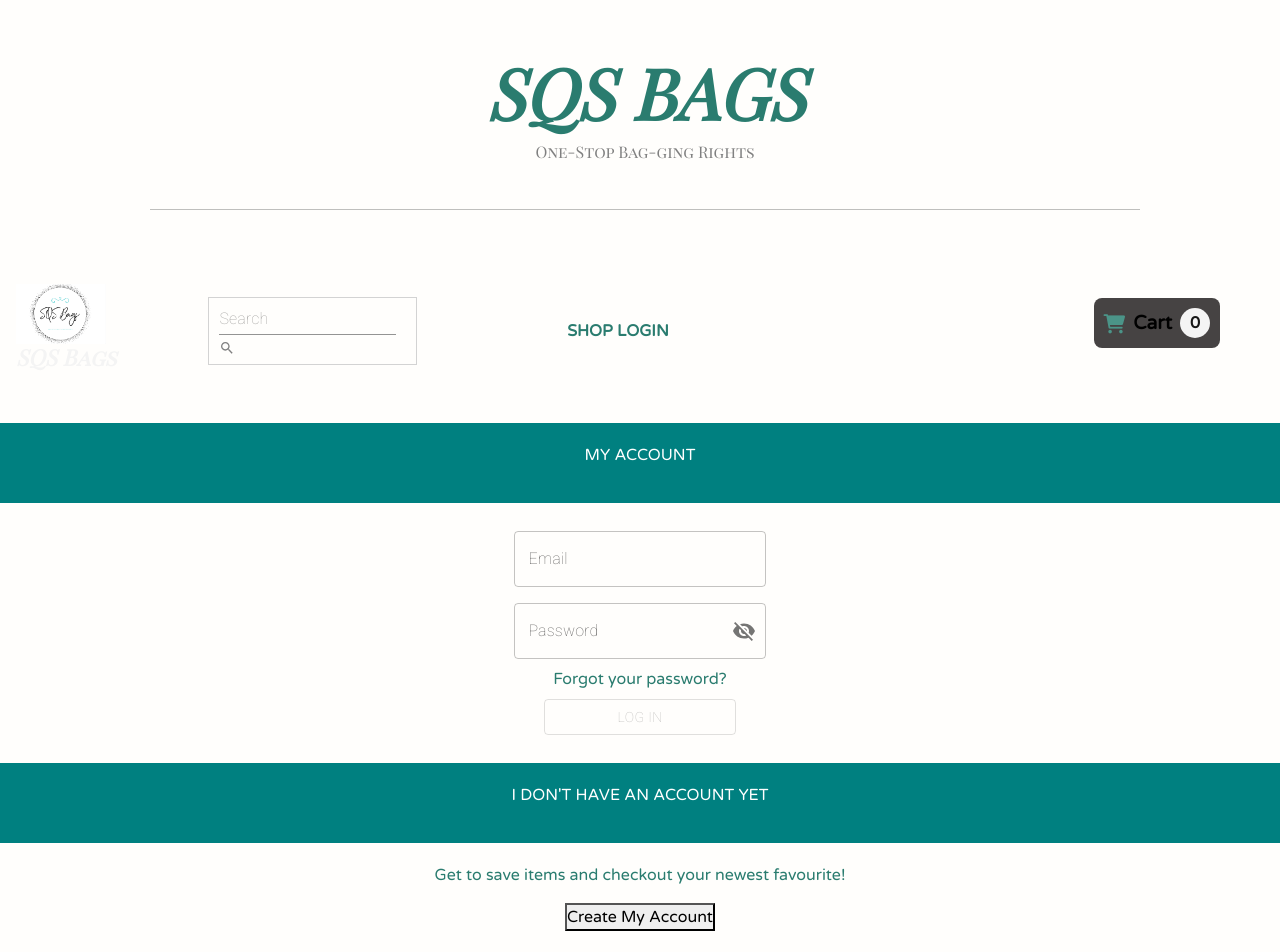
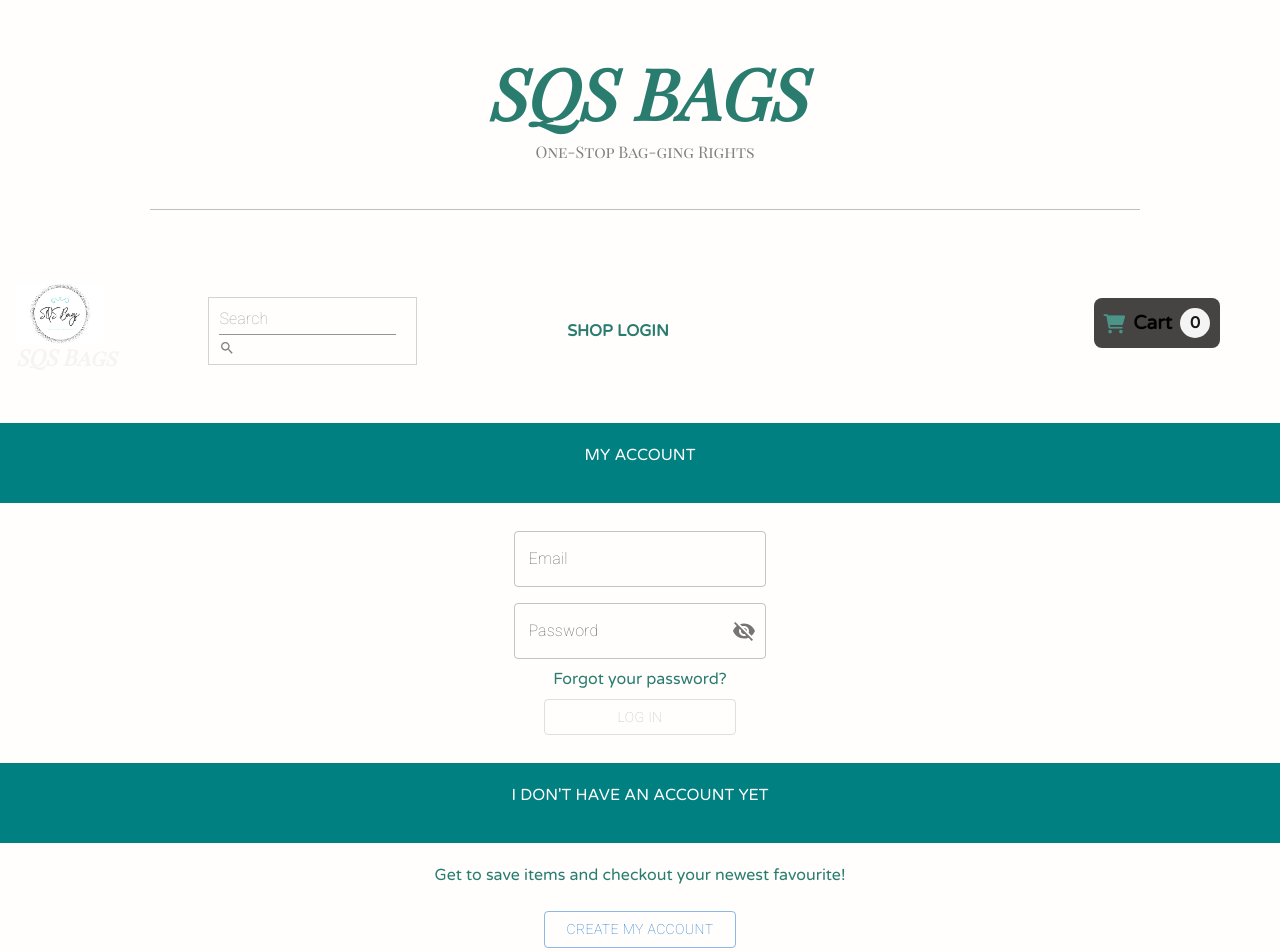
Before and after one commit to skhin/SQSBags, a React (Create React App) app in the folder frontend/: page /login in a window 1280 px wide. Shown: the top 952 px of the page. Built offline with nearby package versions, Linux system fonts and the light colour scheme; a web font is replaced by a local one.

Commit message:
make register button with mui

```diff
--- a/frontend/src/components/Login.js
+++ b/frontend/src/components/Login.js
@@ -136,7 +136,13 @@ const Login = () => {
         <header style={header}>I DON'T HAVE AN ACCOUNT YET</header>
         <div style={{ textAlign: "center" }}>
           <p>Get to save items and checkout your newest favourite!</p>
-          <button onClick={routeChange}>Create My Account</button>
+          <Button
+            variant="outlined"
+            sx={{ m: 1, width: "25ch" }}
+            onClick={routeChange}
+          >
+            Create My Account
+          </Button>
         </div>
       </div>
     </>
```
